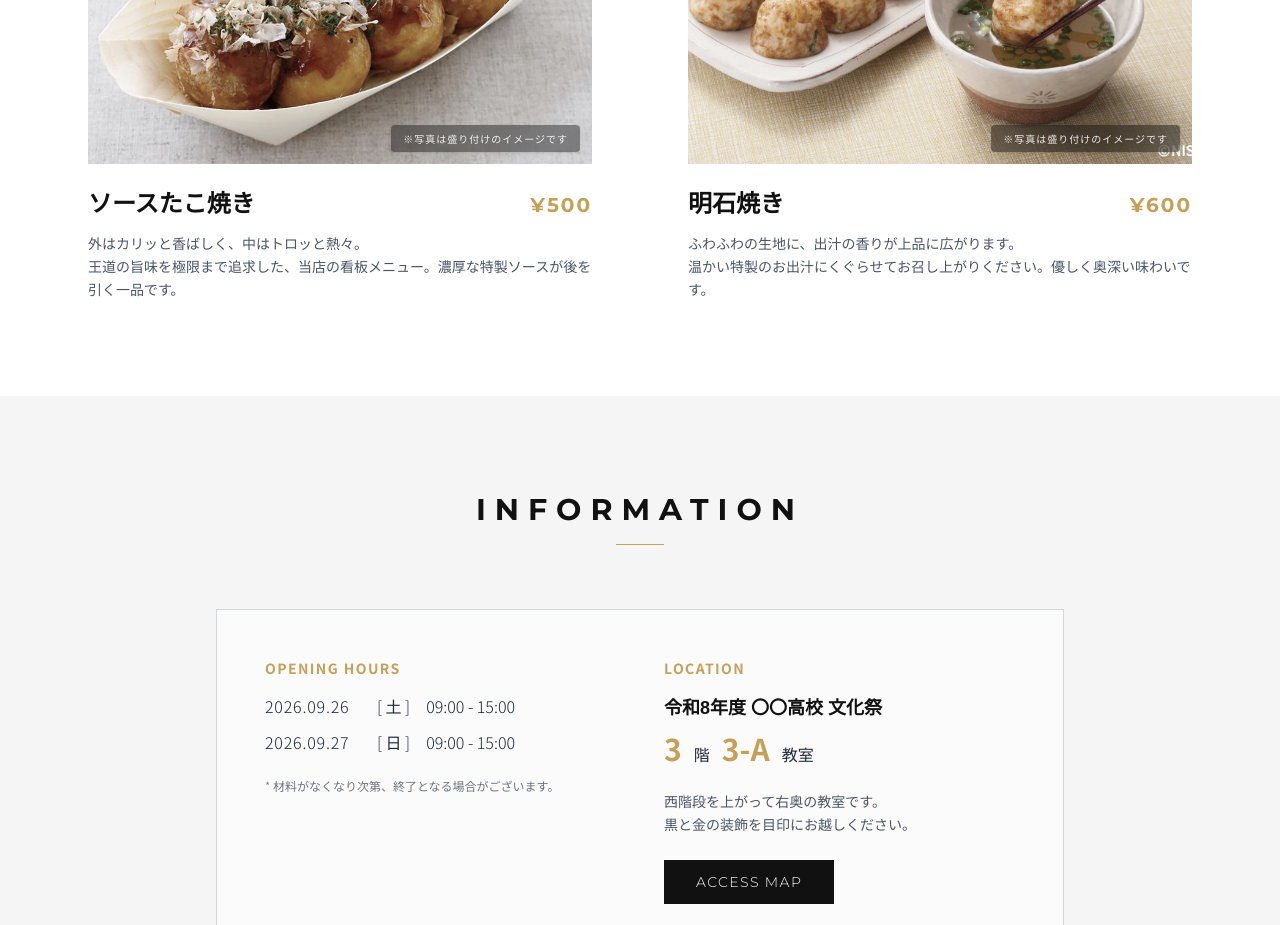
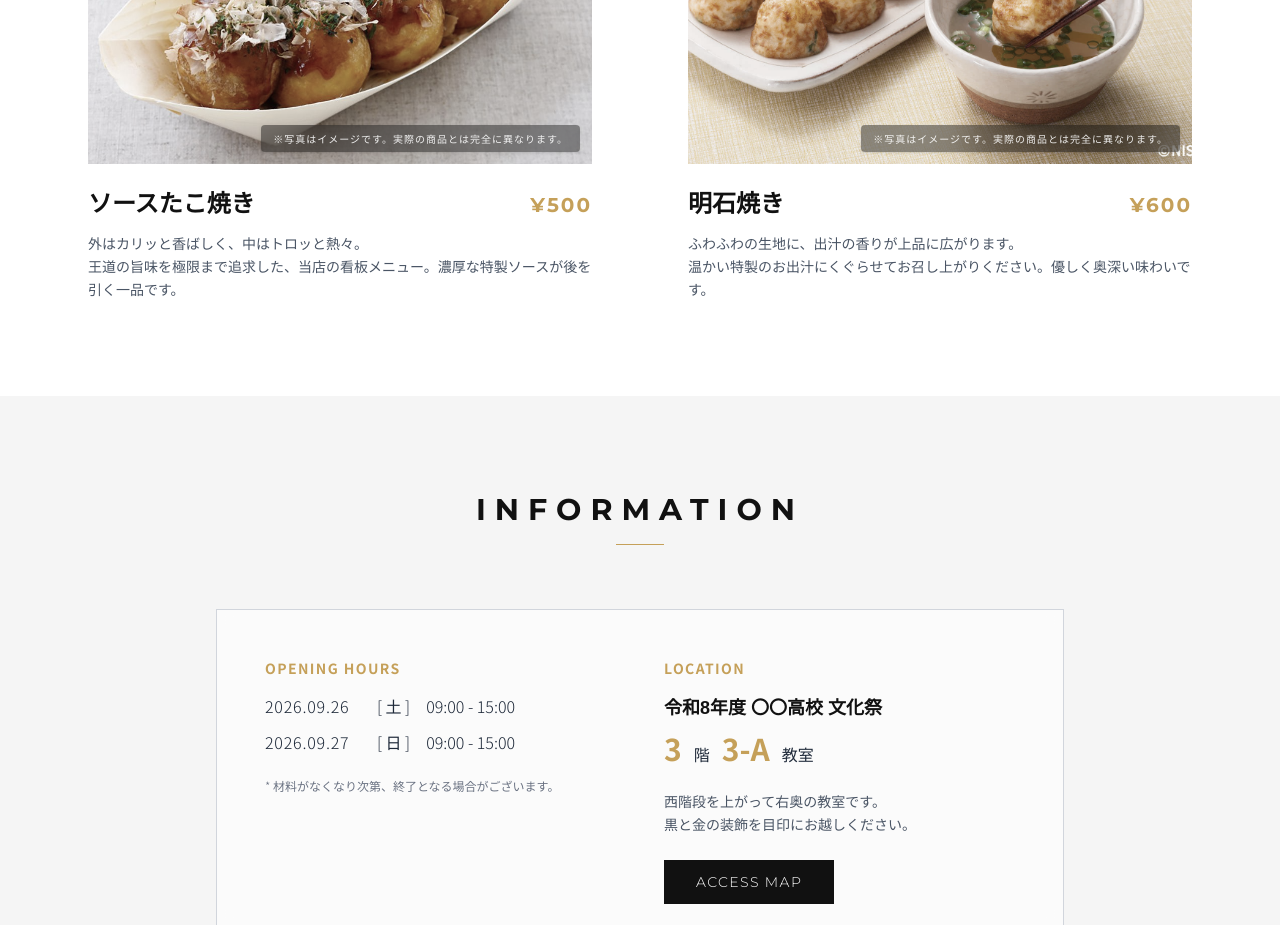
Before and after one commit to uta1508/TakoyakiCoupon, a Next.js app: page / in a window 1280 px wide. Shown: the part 2040-2965 px from the top of the page. Built offline with nearby package versions, Linux system fonts and the light colour scheme; no server answers; the database is empty.

Commit message:
style: メニュー画像の注釈をより明確な表現（実際の商品とは完全に異なります）に変更

```diff
--- a/src/app/page.tsx
+++ b/src/app/page.tsx
@@ -125,7 +125,7 @@
               <div className="relative aspect-[4/3] bg-gray-100 mb-6 overflow-hidden">
                 <img src="/sauce_takoyaki.jpg" alt="ソースたこ焼き" className="object-cover w-full h-full grayscale-[50%] group-hover:grayscale-0 transition-all duration-700 group-hover:scale-105" />
                 <div className="absolute bottom-3 right-3 px-3 py-1.5 bg-black/40 backdrop-blur-md text-white/90 text-[10px] tracking-widest rounded shadow-sm">
-                  ※写真は盛り付けのイメージです
+                  ※写真はイメージです。実際の商品とは完全に異なります。
                 </div>
               </div>
               <div className="flex justify-between items-baseline mb-3">
@@ -141,7 +141,7 @@
               <div className="relative aspect-[4/3] bg-gray-100 mb-6 overflow-hidden">
                 <img src="/akashiyaki.jpg" alt="明石焼き" className="object-cover w-full h-full grayscale-[50%] group-hover:grayscale-0 transition-all duration-700 group-hover:scale-105" />
                 <div className="absolute bottom-3 right-3 px-3 py-1.5 bg-black/40 backdrop-blur-md text-white/90 text-[10px] tracking-widest rounded shadow-sm">
-                  ※写真は盛り付けのイメージです
+                  ※写真はイメージです。実際の商品とは完全に異なります。
                 </div>
               </div>
               <div className="flex justify-between items-baseline mb-3">
```
